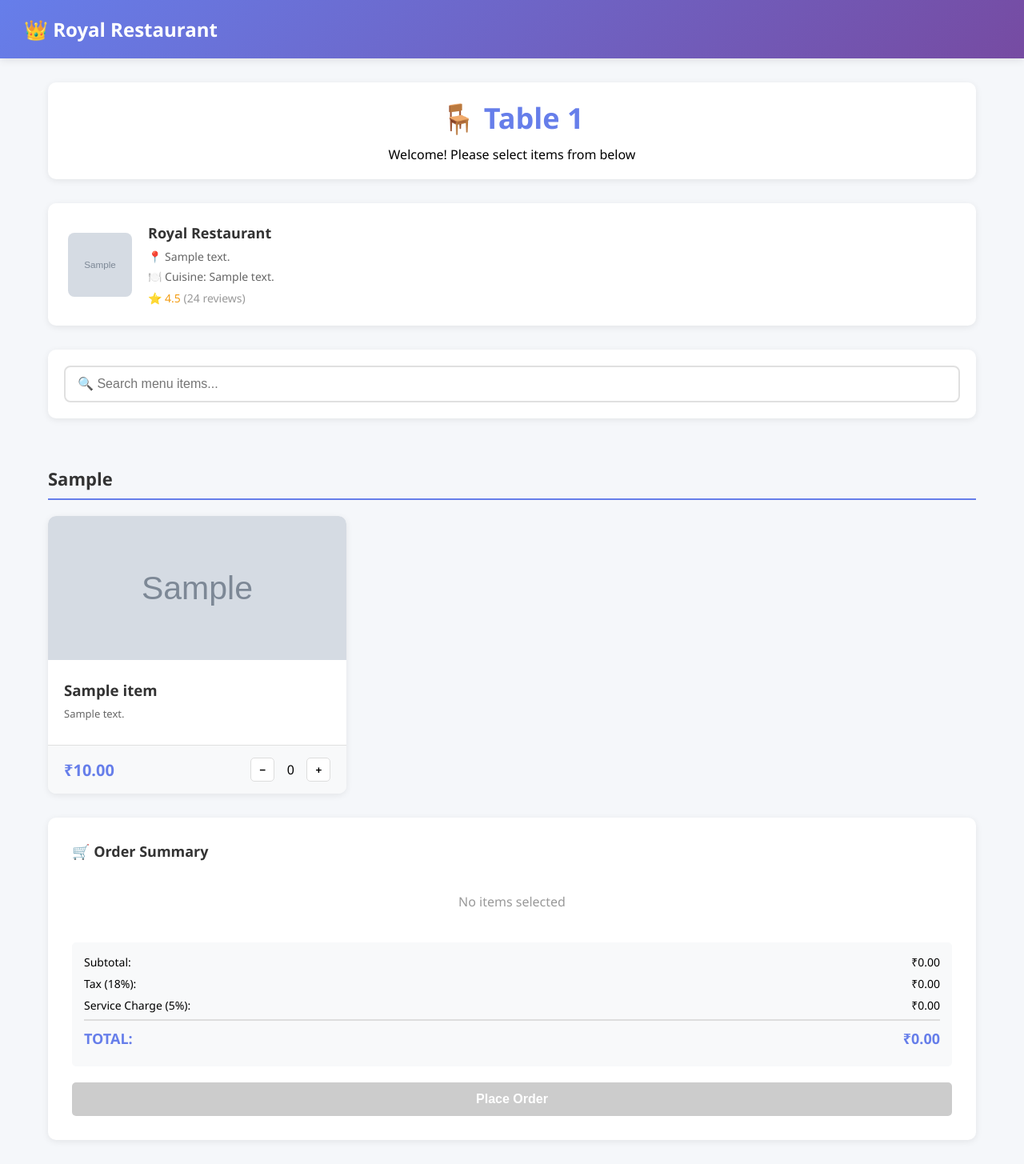
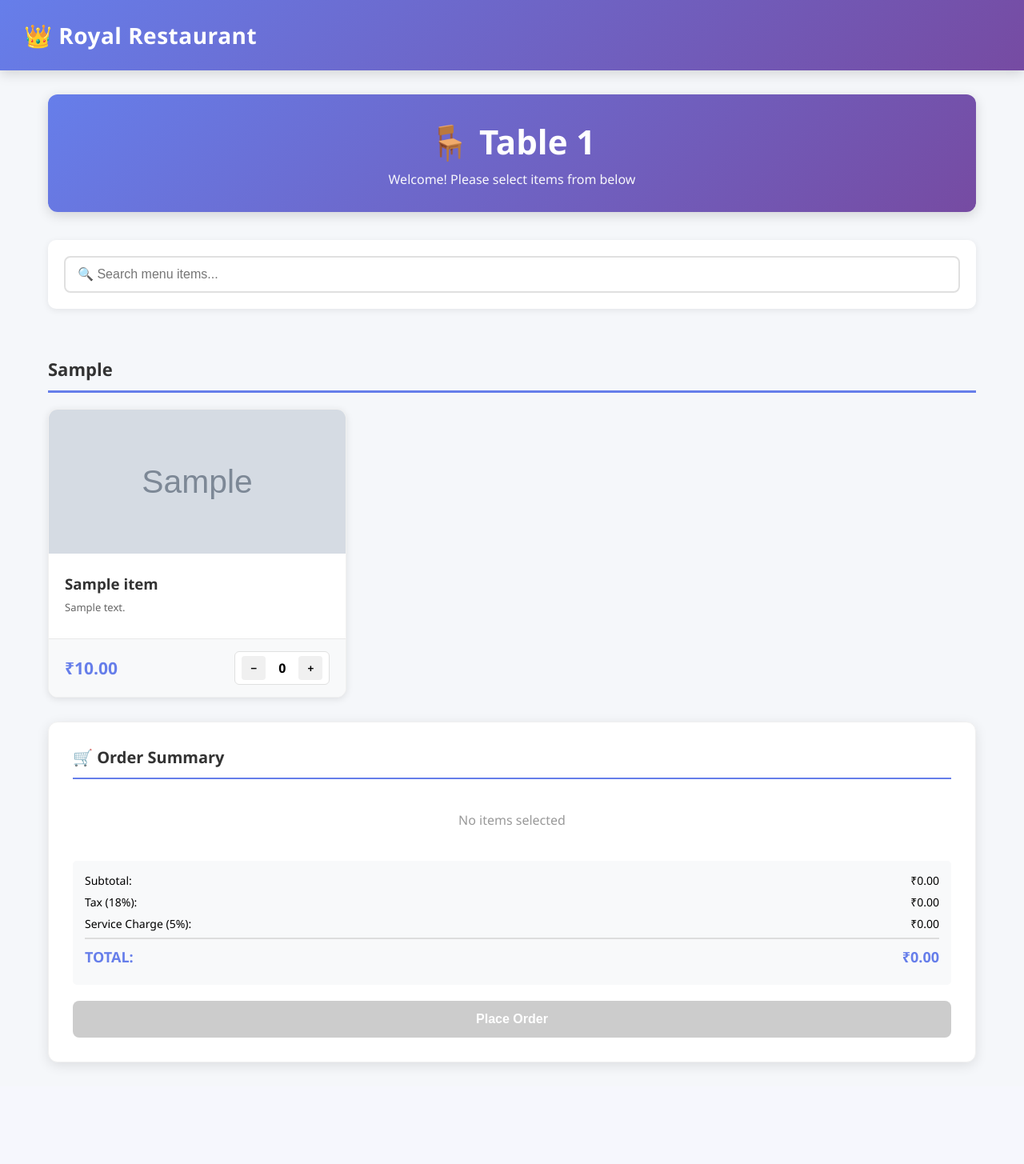
Before and after one commit to santagift24-wq/hotel-app, a Flask app: page /order/1 in a window 1280 px wide. Shown: the whole page at 80% size. After the commit the page ends 1334 px from the top, so only its background shows below. Run offline with Flask 3, Linux system fonts and the light colour scheme; data comes from the database, SQL or seed files in the repository; tables that the repository leaves empty hold one stand-in row (values such as "Sample post"); grey boxes marked "Sample" are stand-in pictures; some libraries are stand-ins or nearby versions.

Commit message:
UI: Improve customer order page design and remove logo displays
- Removed logo images from header and page body
- Simplified header to show only restaurant name
- Enhanced table info section with gradient background and better spacing
- Improved card styling with better shadows and hover effects
- Updated button styling with improved padding and transitions
- Enhanced quantity control with better visual feedback
- Improved menu section titles with stronger borders
- Better order summary styling with improved hierarchy
- Refined overall color scheme and typography
- Increased padding and spacing for better visual balance

```diff
--- a/templates/customer/order.html
+++ b/templates/customer/order.html
@@ -19,15 +19,17 @@
         .header {
             background: linear-gradient(135deg, #667eea 0%, #764ba2 100%);
             color: white;
-            padding: 20px 30px;
+            padding: 25px 30px;
             display: flex;
             justify-content: space-between;
             align-items: center;
-            box-shadow: 0 2px 10px rgba(0,0,0,0.1);
+            box-shadow: 0 4px 15px rgba(0,0,0,0.15);
         }
 
         .header h1 {
-            font-size: 24px;
+            font-size: 28px;
+            font-weight: 600;
+            letter-spacing: 0.5px;
         }
 
 
@@ -39,18 +41,24 @@
         }
 
         .table-info {
-            background: white;
-            padding: 20px;
-            border-radius: 10px;
-            margin-bottom: 30px;
-            box-shadow: 0 2px 8px rgba(0,0,0,0.08);
+            background: linear-gradient(135deg, #667eea 0%, #764ba2 100%);
+            color: white;
+            padding: 30px;
+            border-radius: 12px;
+            margin-bottom: 35px;
+            box-shadow: 0 4px 15px rgba(0,0,0,0.15);
             text-align: center;
         }
 
         .table-info h2 {
-            color: #667eea;
-            font-size: 36px;
-            margin-bottom: 10px;
+            font-size: 42px;
+            margin-bottom: 8px;
+            font-weight: 600;
+        }
+
+        .table-info p {
+            font-size: 16px;
+            opacity: 0.95;
         }
 
         .menu-section {
@@ -61,8 +69,9 @@
             color: #333;
             margin-bottom: 20px;
             font-size: 22px;
-            border-bottom: 2px solid #667eea;
-            padding-bottom: 10px;
+            font-weight: 600;
+            border-bottom: 3px solid #667eea;
+            padding-bottom: 12px;
         }
 
         .menu-grid {
@@ -73,15 +82,17 @@
 
         .menu-card {
             background: white;
-            border-radius: 10px;
+            border-radius: 12px;
             overflow: hidden;
-            box-shadow: 0 2px 8px rgba(0,0,0,0.08);
-            transition: transform 0.3s;
+            box-shadow: 0 2px 10px rgba(0,0,0,0.1);
+            transition: all 0.3s ease;
+            border: 1px solid #f0f0f0;
         }
 
         .menu-card:hover {
-            transform: translateY(-5px);
-            box-shadow: 0 5px 15px rgba(0,0,0,0.15);
+            transform: translateY(-8px);
+            box-shadow: 0 8px 20px rgba(102, 126, 234, 0.25);
+            border-color: #667eea;
         }
 
         .menu-card-header {
@@ -105,55 +116,64 @@
             align-items: center;
             padding: 15px 20px;
             background: #f8f9fa;
-            border-top: 1px solid #e0e0e0;
+            border-top: 1px solid #e8e8e8;
         }
 
         .price {
-            font-size: 20px;
+            font-size: 21px;
             font-weight: 700;
             color: #667eea;
         }
 
         .qty-control {
             display: flex;
-            gap: 10px;
+            gap: 8px;
             align-items: center;
+            background: white;
+            padding: 5px 8px;
+            border-radius: 6px;
+            border: 1px solid #e0e0e0;
         }
 
         .qty-control button {
             width: 30px;
             height: 30px;
-            border: 1px solid #ddd;
-            background: white;
+            border: none;
+            background: #f0f0f0;
             cursor: pointer;
-            border-radius: 5px;
+            border-radius: 4px;
             font-weight: 600;
+            transition: all 0.2s;
         }
 
         .qty-control button:hover {
             background: #667eea;
             color: white;
-            border-color: #667eea;
         }
 
         .qty-control span {
-            min-width: 20px;
+            min-width: 25px;
             text-align: center;
+            font-weight: 600;
         }
 
         .order-summary {
             background: white;
             padding: 30px;
-            border-radius: 10px;
-            box-shadow: 0 2px 8px rgba(0,0,0,0.08);
+            border-radius: 12px;
+            box-shadow: 0 4px 15px rgba(0,0,0,0.1);
             position: sticky;
             top: 20px;
+            border: 1px solid #f0f0f0;
         }
 
         .order-summary h3 {
             color: #333;
             margin-bottom: 20px;
-            font-size: 18px;
+            font-size: 20px;
+            font-weight: 600;
+            border-bottom: 2px solid #667eea;
+            padding-bottom: 12px;
         }
 
         .cart-items {
@@ -165,8 +185,9 @@
         .cart-item {
             display: flex;
             justify-content: space-between;
-            padding: 10px 0;
-            border-bottom: 1px solid #e0e0e0;
+            align-items: center;
+            padding: 12px 0;
+            border-bottom: 1px solid #f0f0f0;
         }
 
         .cart-item:last-child {
@@ -175,11 +196,12 @@
 
         .cart-item-name {
             color: #333;
+            font-weight: 500;
         }
 
         .cart-item-price {
             color: #667eea;
-            font-weight: 600;
+            font-weight: 700;
         }
 
         .order-total {
@@ -206,26 +228,28 @@
 
         .btn-place-order {
             width: 100%;
-            padding: 12px;
+            padding: 14px;
             background: linear-gradient(135deg, #667eea 0%, #764ba2 100%);
             color: white;
             border: none;
-            border-radius: 5px;
+            border-radius: 8px;
             font-size: 16px;
             font-weight: 600;
             cursor: pointer;
-            transition: 0.3s;
+            transition: all 0.3s ease;
+            box-shadow: 0 4px 12px rgba(102, 126, 234, 0.3);
         }
 
         .btn-place-order:hover {
-            transform: translateY(-2px);
-            box-shadow: 0 5px 15px rgba(102, 126, 234, 0.4);
+            transform: translateY(-3px);
+            box-shadow: 0 8px 20px rgba(102, 126, 234, 0.4);
         }
 
         .btn-place-order:disabled {
-            background: #ccc;
+            background: #cccccc;
             cursor: not-allowed;
             transform: none;
+            box-shadow: none;
         }
 
         .empty-cart {
@@ -355,11 +379,7 @@
 </head>
 <body>
     <div class="header">
-        <h1 id="hotelNameHeader">🏨
-        {% if logo_url %}
-        <img src="{{ logo_url }}" alt="Logo" style="height: 40px; vertical-align: middle; margin-right: 10px; border-radius: 4px;">
-        {% endif %}
-        {{ hotel_name }}</h1>
+        <h1 id="hotelNameHeader">🏨 {{ hotel_name }}</h1>
     </div>
 
     <div class="container">
@@ -395,28 +415,6 @@
         </div>
 
         <div class="layout">
-            <!-- Store Information Section -->
-            <div style="background: white; padding: 25px; border-radius: 10px; box-shadow: 0 2px 8px rgba(0,0,0,0.08); display: flex; align-items: center; gap: 20px;">
-                {% if logo_url %}
-                <img src="{{ logo_url }}" alt="Logo" style="height: 80px; width: 80px; object-fit: cover; border-radius: 8px;">
-                {% else %}
-                <div style="height: 80px; width: 80px; background: linear-gradient(135deg, #667eea 0%, #764ba2 100%); border-radius: 8px; display: flex; align-items: center; justify-content: center; color: white; font-size: 2em;">🏨</div>
-                {% endif %}
-
-                <div style="flex: 1;">
-                    <h3 style="margin: 0 0 8px 0; font-size: 18px; color: #333;">{{ hotel_name or 'Royal Restaurant' }}</h3>
-                    <p style="margin: 0 0 6px 0; font-size: 14px; color: #666;">
-                        📍 {{ store_profile.store_description if store_profile else 'Address not available' }}
-                    </p>
-                    <p style="margin: 0 0 6px 0; font-size: 14px; color: #666;">
-                        🍽️ Cuisine: {{ store_profile.cuisine_type if store_profile else 'N/A' }}
-                    </p>
-                    <div style="display: flex; gap: 15px; margin-top: 8px;">
-                        <span style="font-size: 14px; color: #f39c12;">⭐ 4.5 <span style="color: #999;">(24 reviews)</span></span>
-                    </div>
-                </div>
-            </div>
-
             <!-- Search Bar -->
             <div style="margin-bottom: 30px;">
                 <div style="background: white; padding: 20px; border-radius: 10px; box-shadow: 0 2px 8px rgba(0,0,0,0.08);">
```
